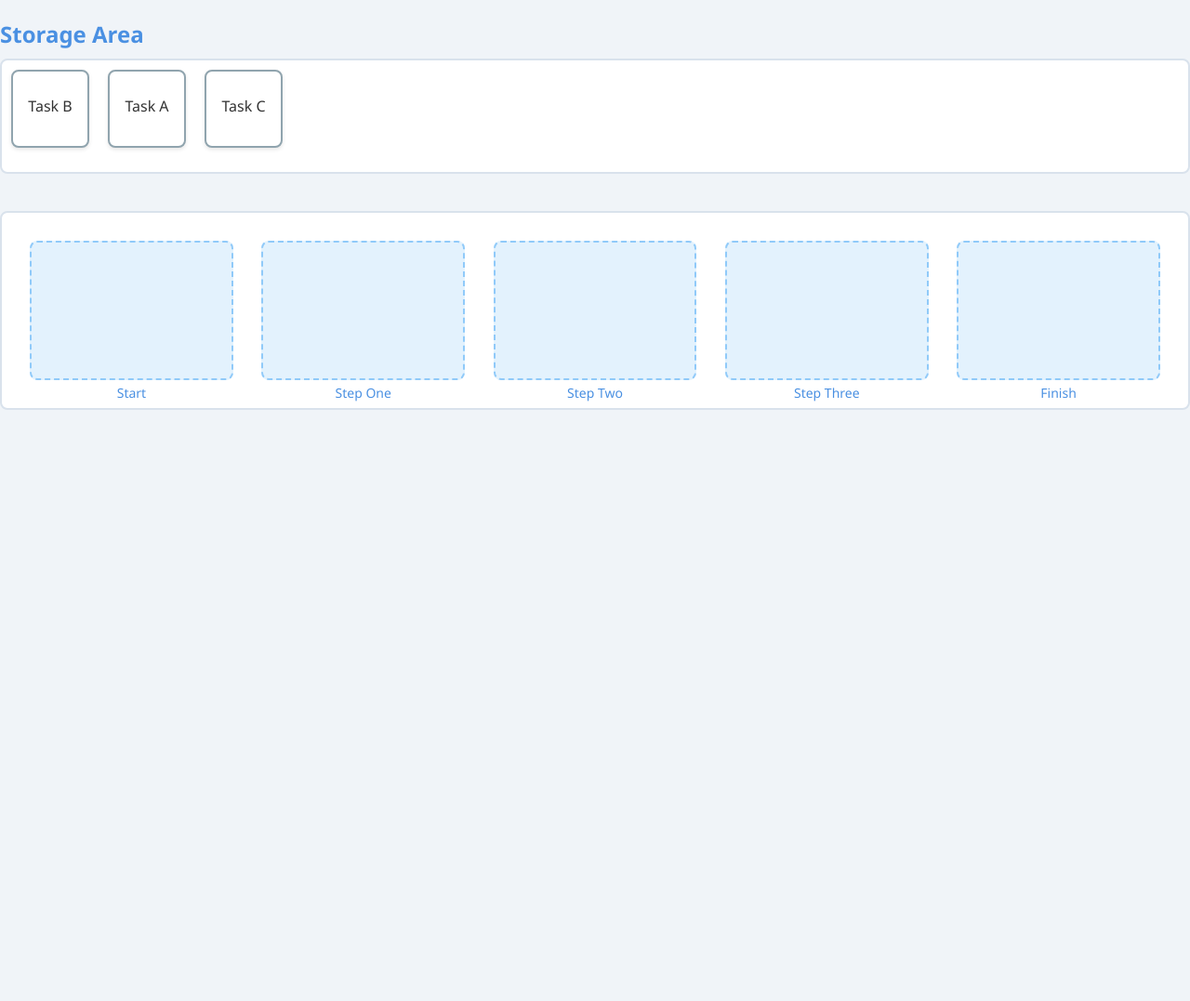
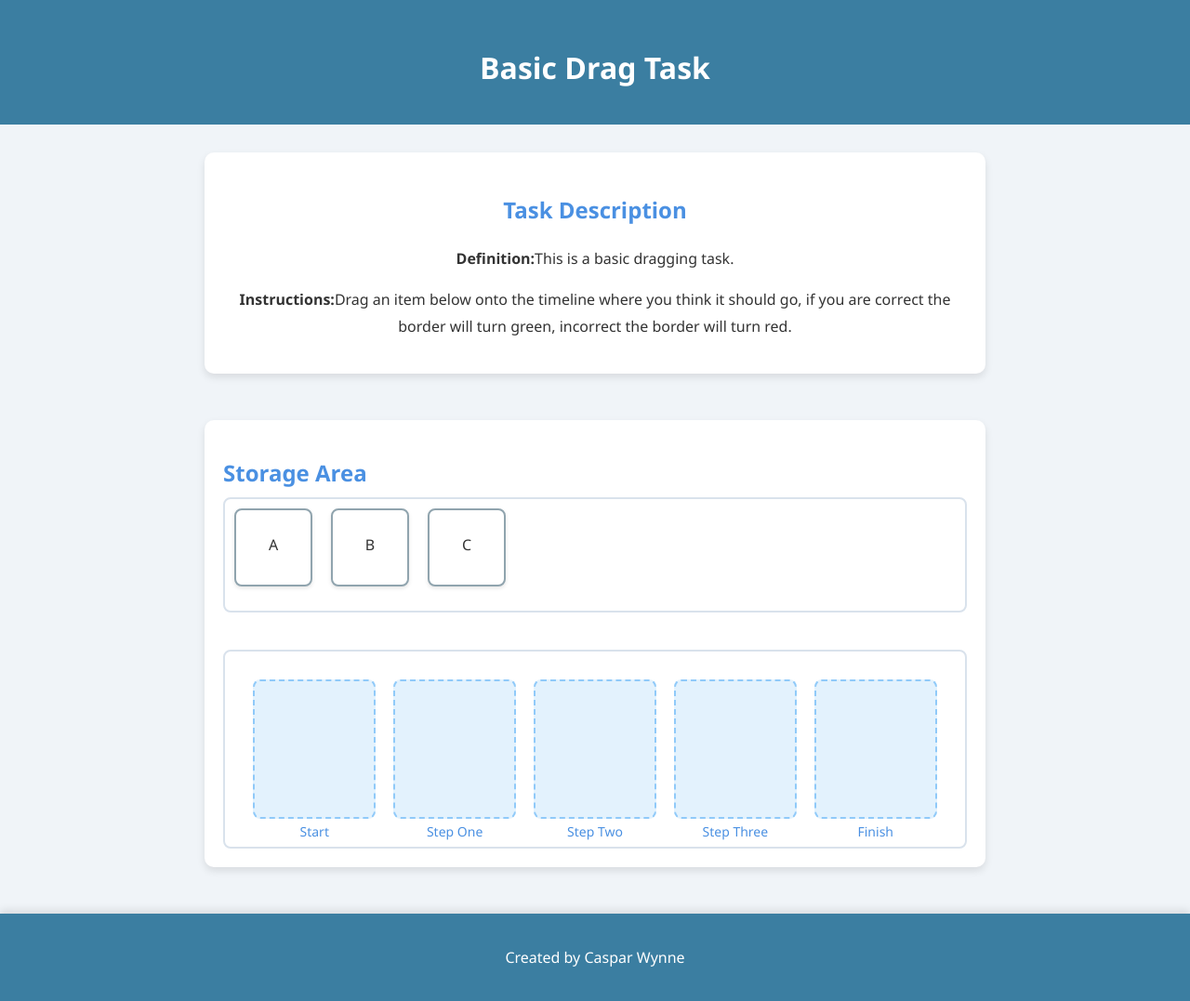
Before and after one commit to casWynne/psychActivities, a plain HTML site: page tasks/drag_task.html in a window 1280 px wide. Shown: the whole page at 93% size. Before the commit the page ends 800 px from the top, so only its background shows below. Drawn offline with Linux system fonts and the light colour scheme.

Commit message:
Update drag_task.html

```diff
--- a/tasks/drag_task.html
+++ b/tasks/drag_task.html
@@ -1,24 +1,37 @@
 <!DOCTYPE html>
 <html lang="en">
+
 <head>
   <meta charset="UTF-8">
   <title>Drag and Drop Timeline Activity</title>
   <link rel="stylesheet" href="../css/drag_task.css">
 </head>
+
 <body>
+  <header>
+    <h1>Basic Drag Task</h1>
+</header>
 
+  <section class="task-description">
+    <h2>Task Description</h2>
+    <p><strong>Definition:</strong>This is a basic dragging task.</p>
+    <p><strong>Instructions:</strong>Drag an item below onto the timeline where you think it should go, if you are correct the border will turn green, incorrect the border will turn red.</p>
+    <p> </p>
+  </section>
+
+  <div id="task-container">
     <!-- Storage Area -->
     <div id="storage-container">
       <h2>Storage Area</h2>
       <div id="items-container">
         <div class="draggable-item" draggable="true" data-number="2">
-        <p>Task B</p>
+          <p>A</p>
         </div>
         <div class="draggable-item" draggable="true" data-number="0">
-        <p>Task A</p>
+          <p>B</p>
         </div>
         <div class="draggable-item" draggable="true" data-number="3">
-        <p>Task C</p>
+          <p>C</p>
         </div>
       </div>
     </div>
@@ -31,8 +44,13 @@
       <div class="timeline-slot" data-number="3" data-label="Step Three"></div>
       <div class="timeline-slot" data-number="4" data-label="Finish"></div>
     </div>
+  </div>
 
+  <footer>
+    <p>Created by Caspar Wynne</p>
+  </footer>
 
   <script src="../js/tasks/drag_task.js"></script>
 </body>
+
 </html>
```
Lines whose indentation alone changed are shown as unchanged.
